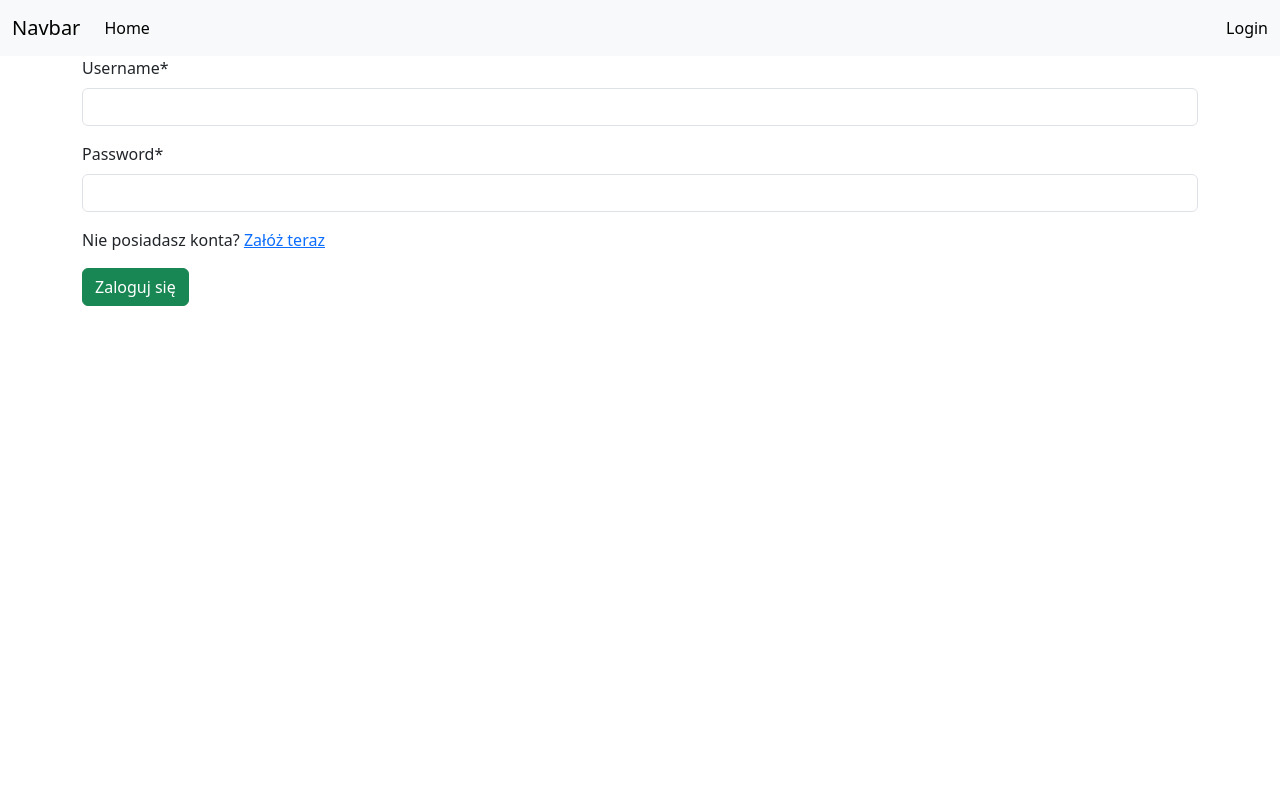
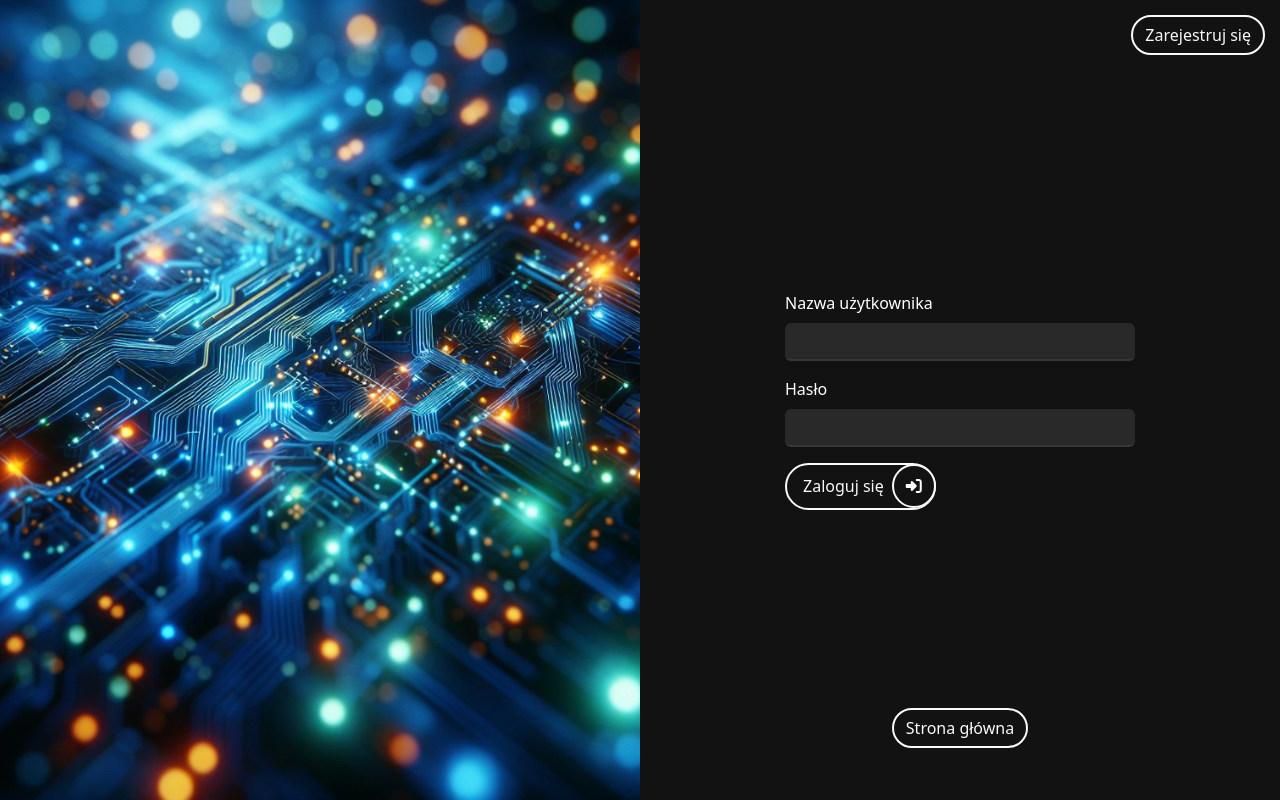
Before and after one commit to nescik/MLS_app, a Django app: page /my-login in a window 1280 px wide. Run offline with Django 5.2, Linux system fonts and the light colour scheme; some libraries are stand-ins or nearby versions.

Commit message:
login-style

```diff
--- a/website/main/forms.py
+++ b/website/main/forms.py
@@ -1,3 +1,4 @@
+from typing import Any
 from django import forms
 from django.contrib.auth.forms import UserCreationForm
 from django.contrib.auth.models import User
@@ -11,7 +12,22 @@ class RegisterForm(UserCreationForm):
         model = User
         fields = ['username', 'email', 'password1', 'password2']
 
+
+    def __init__(self, *args: Any, **kwargs: Any) -> None:
+        super().__init__(*args, **kwargs)
+
+        self.fields['username'].label = 'Nazwa użytkownika'
+        self.fields['password1'].label = 'Hasło'
+        self.fields['password2'].label = 'Powtórz hasło'
+
+
 class LoginForm(AuthenticationForm):
 
     username = forms.CharField(widget=TextInput())
     password = forms.CharField(widget=PasswordInput())
+
+    def __init__(self, request: Any = ..., *args: Any, **kwargs: Any) -> None:
+        super().__init__(request, *args, **kwargs)
+
+        self.fields['username'].label = 'Nazwa użytkownika'
+        self.fields['password'].label = 'Hasło'
--- a/website/main/templates/main/base.html
+++ b/website/main/templates/main/base.html
@@ -1,45 +1,38 @@
 <!DOCTYPE html>
 <html>
   <head>
-        <meta charset="utf-8">
-        <meta http-equiv="X-UA-Compatible" content="IE=edge">
-        <meta name="description" content="">
-        <meta name="viewport" content="width=device-width, initial-scale=1">
-        <link rel="stylesheet" href="">
-        <link href="https://cdn.jsdelivr.net/npm/bootstrap@5.3.2/dist/css/bootstrap.min.css" rel="stylesheet" integrity="sha384-T3c6CoIi6uLrA9TneNEoa7RxnatzjcDSCmG1MXxSR1GAsXEV/Dwwykc2MPK8M2HN" crossorigin="anonymous">
+    <meta charset="utf-8" />
+    <meta http-equiv="X-UA-Compatible" content="IE=edge" />
+    <meta name="description" content="" />
+    <meta name="viewport" content="width=device-width, initial-scale=1" />
+    {% load static %}
+    <link rel="stylesheet" href="static/style/style.css" />
+    <link
+      href="https://cdn.jsdelivr.net/npm/bootstrap@5.3.2/dist/css/bootstrap.min.css"
+      rel="stylesheet"
+      integrity="sha384-T3c6CoIi6uLrA9TneNEoa7RxnatzjcDSCmG1MXxSR1GAsXEV/Dwwykc2MPK8M2HN"
+      crossorigin="anonymous"
+    />
+    <script
+      src="https://kit.fontawesome.com/23946a8e8f.js"
+      crossorigin="anonymous"
+    ></script>
     <title>{% block title %} Strona {% endblock %}</title>
   </head>
-    <body>
+  <body class="bg">
+    {% block navbar %}
 
-        <nav class="navbar navbar-expand-lg bg-body-tertiary">
-            <div class="container-fluid">
-              <a class="navbar-brand" href="">Navbar</a>
-              <div class="collapse navbar-collapse" id="navbarText">
-                <ul class="navbar-nav me-auto mb-2 mb-lg-0">
-                  <li class="nav-item">
-                    <a class="nav-link active" aria-current="page" href="{% url 'home' %}">Home</a>
-                  </li>
-                </ul>
-                <span class="navbar-text">
-                  {% if user.is_authenticated%}
-                    <a class="nav-link" href="{% url 'user-logout' %}">Wyloguj się</a>
-                  {% else %}
-                    <a class="nav-link" href="{% url 'my-login' %}">Login</a>
-                  {% endif %}
-                </span>
-              </div>
-            </div>
-          </nav>
-
-       <div class="container">
+    {% endblock navbar %}
+    <div class=" main-container ">
       {% block content %}
 
       {% endblock %}
     </div>
 
-
-
-
-        <script src="https://cdn.jsdelivr.net/npm/bootstrap@5.3.2/dist/js/bootstrap.bundle.min.js" integrity="sha384-C6RzsynM9kWDrMNeT87bh95OGNyZPhcTNXj1NW7RuBCsyN/o0jlpcV8Qyq46cDfL" crossorigin="anonymous"></script>
+    <script
+      src="https://cdn.jsdelivr.net/npm/bootstrap@5.3.2/dist/js/bootstrap.bundle.min.js"
+      integrity="sha384-C6RzsynM9kWDrMNeT87bh95OGNyZPhcTNXj1NW7RuBCsyN/o0jlpcV8Qyq46cDfL"
+      crossorigin="anonymous"
+    ></script>
   </body>
 </html>
--- a/website/main/templates/registration/login.html
+++ b/website/main/templates/registration/login.html
@@ -1,17 +1,33 @@
 {% extends "main/base.html" %}
-
-{% block title %}
-    Logowanie
-{% endblock title %}
+{% block title %} Logowanie {% endblock title %}
 {% load crispy_forms_tags %}
 {% block content %}
 
-<form method="POST">
-    {% csrf_token %}
-    {{form.username|as_crispy_field}}
-    {{form.password|as_crispy_field}}
-    <p>Nie posiadasz konta? <a href="{% url 'sign-up' %}">Załóż teraz</a></p>
-    <button type="submit" class="btn btn-success">Zaloguj się</button>
-</form>
+
+
+
+<div class="container-fluid">
+    <div class="row ">
+        <div class="col position-relative">
+            <div class="image-page">
+            </div>
+        </div>
+        <div class="col d-flex justify-content-center registration-layout position-relative">
+            <div class="form-layout">
+              <form method="POST">
+                {% csrf_token %}
+                {{form.username|as_crispy_field}}
+                {{form.password|as_crispy_field}}
+                <button type="submit" class="btn btn-outline-light border border-2 border-light rounded-pill d-flex justify-content-center align-items-center gap-3 position-relative btn-submit">Zaloguj się <i class="fa-solid fa-right-to-bracket border border-2 border-light rounded-circle position-absolute"></i></button>
+              </form>
+            </div>
+            <a href="{% url 'sign-up' %}" class="btn btn-outline-light border-2 rounded-pill btn_link" role="button">Zarejestruj się</a>
+            <a href="{% url 'home' %}" class="btn btn-outline-light border-2 rounded-pill btn_back_home" role="button">Strona główna</a>
+        </div>
+    </div>
+</div>
+
+
+
 
 {% endblock content %}
--- /dev/null
+++ b/website/static/style/style.css
@@ -0,0 +1,126 @@
+*{
+    padding: 0;
+    margin: 0;
+    box-sizing: border-box;
+}
+
+
+.bg {
+    background-color: #121212;
+    color: white;
+}
+
+.main-container{
+    display: flex;
+    justify-content: center;
+
+}
+
+.nav-link {
+    color: white !important;
+}
+
+.login-icon {
+    padding-left: 16px !important;
+    padding-right: 48px !important;
+}
+
+.login-icon:hover {
+    background-color: white;
+    color: black !important;
+}
+
+.fa-user {
+    position: absolute !important;
+    padding: 12px !important;
+    right: -1px !important;
+    background-color: #121212;
+    color: white !important;
+}
+
+.asteriskField {
+     display: none !important;
+}
+
+.image-page{
+    position: absolute;
+    width: 100%;
+    height: 100%;
+    top: 0;
+    left: 0;
+    height: 100vh;
+    background-position: center;
+    background-image: url("../images/background.png");
+    background-size: cover;
+    background-position: center;
+
+}
+
+.btn_link{
+    position: absolute;
+    top: 0;
+    right: 0;
+    margin: 15px;
+}
+
+.btn_back_home{
+
+    position: absolute;
+    bottom: 37px;
+    margin: 15px;
+
+}
+
+.registration-layout{
+    height: 100vh;
+    align-items: center;
+}
+
+.form-layout{
+    width: 350px;
+
+}
+
+.btn-submit{
+    height: 47px;
+    padding-left: 16px !important;
+    padding-right: 50px !important;
+}
+
+.fa-right-to-bracket{
+    position: absolute !important;
+    padding: 12px !important;
+    right: -2px !important;
+    background-color: #121212;
+    color: white !important;
+
+}
+
+.fa-user-plus{
+    position: absolute !important;
+    padding: 12px !important;
+    right: -2px !important;
+    background-color: #121212;
+    color: white !important;
+}
+
+
+
+.form-layout form input {
+    background-color:#292929;
+    border: none;
+    color: white;
+    border-bottom: solid 2px #373737;
+}
+
+.form-layout form input:focus{
+    background-color:#292929;
+    color: white;
+    border-bottom: solid 2px rgb(167, 167, 167);
+    outline: none;
+    box-shadow: 0 0 10px rgba(167, 167, 167);
+}
+
+.form-text{
+    display: none;
+}
--- a/website/website/settings.py
+++ b/website/website/settings.py
@@ -119,6 +119,8 @@ USE_TZ = True
 # https://docs.djangoproject.com/en/5.0/howto/static-files/
 
 STATIC_URL = 'static/'
+STATICFILES_DIRS = [BASE_DIR / 'static']
+
 
 # Default primary key field type
 # https://docs.djangoproject.com/en/5.0/ref/settings/#default-auto-field
```
Also changed, not shown: website/main/templates/main/home.html (+7 -0 lines), website/main/templates/main/navbar.html (added, +28 -0 lines), website/main/templates/registration/sign_up.html (+26 -6 lines), website/db.sqlite3, website/static/images/background.png (added). Lines whose indentation alone changed are shown as unchanged.
